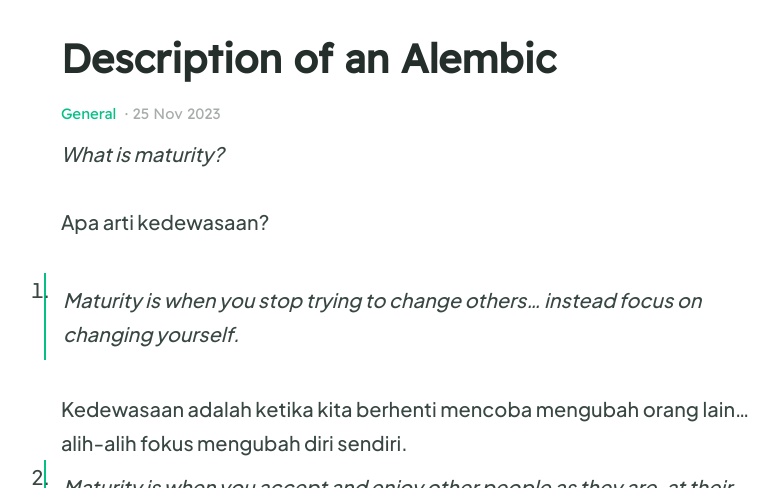
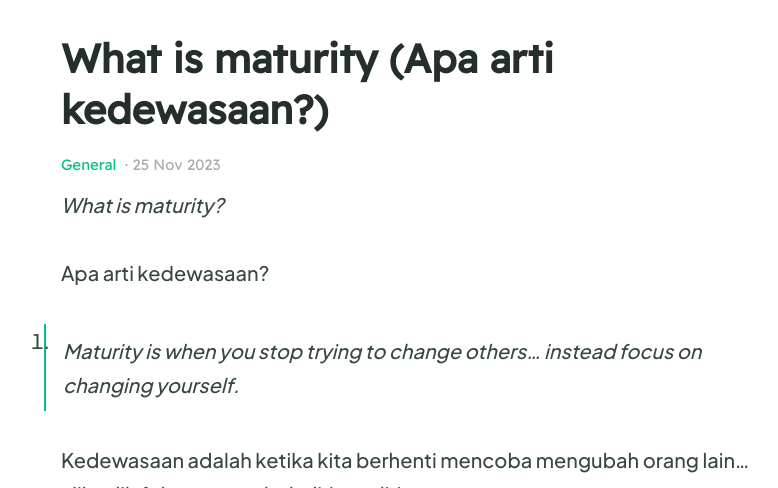
Before and after one commit to yudhaharton/yudhaharton.github.io, a Jekyll site: the page built from _posts/2023-11-25-what-is-maturity.md, in a window 1280 px wide and 900 px high, cut to the strip 412-900 px from the top of the window. Shown: the whole strip, without its empty margins (222-1000 px from the left). Built offline with Jekyll 4.4.1, drawn with Linux system fonts in a browser that asks for light colours.

Commit message:
Update 2023-11-25-what-is-maturity.md

```diff
--- a/_posts/2023-11-25-what-is-maturity.md
+++ b/_posts/2023-11-25-what-is-maturity.md
@@ -1,5 +1,5 @@
 ---
-title: Description of an Alembic
+title: What is maturity (Apa arti kedewasaan?)
 categories:
 - General
 feature_image: "https://i.ibb.co/ZXSBvCY/maturity.jpg"
@@ -8,6 +8,8 @@ feature_image: "https://i.ibb.co/ZXSBvCY/maturity.jpg"
 _What is maturity?_
 
 Apa arti kedewasaan?
+
+<!-- more -->
 
 1.  > Maturity is when you stop trying to change others… instead focus on changing yourself.
 
@@ -69,6 +71,9 @@ Apa arti kedewasaan?
 
     Kedewasaan adalah ketika kita merasa puas dan cukup dengan hidup kita, namun tetap bercita-cita untuk menjadi lebih baik setiap hari.
 
+
+
+
 _Wishing you a happy matured life._
 
 Semoga kita mendapatkan kehidupan yang bahagia dan dewasa.
```
